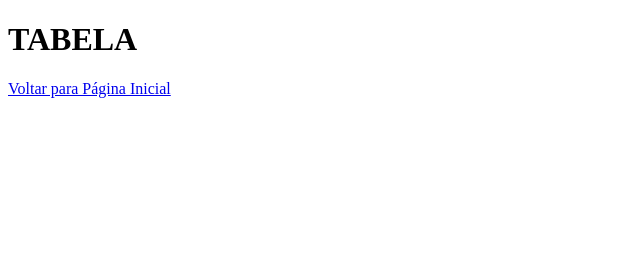
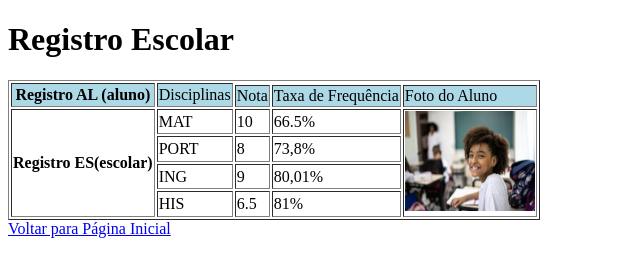
Before and after one commit to MarcilioMB/Teste-1, a plain HTML site: page BackendTeste/tabela.html in a window 1280 px wide. Shown: the whole page, without its empty margins (0-640 px from the left). Drawn offline with Linux system fonts and the light colour scheme.

Commit message:
Pending changes exported from your codespace

```diff
--- a/BackendTeste/tabela.html
+++ b/BackendTeste/tabela.html
@@ -3,10 +3,44 @@
 <head>
     <meta charset="UTF-8">
     <meta name="viewport" content="width=, initial-scale=1.0">
-    <title>TABELA</title>
+    <title>TABELA de RE (Registro  Escolar)</title>
 </head>
 <body>
-    <h1>TABELA</h1>
-    <a href="../index.html">Voltar para Página Inicial</a>
+    <h1>Registro Escolar</h1>
+
+   <table border="1">
+<tr bgcolor="lightblue">
+    <th rowspan="2">Registro AL (aluno)</th>
+    <td rowspan="2">Disciplinas</td>
+</tr>
+<tr>
+    <td bgcolor="lightblue">Nota</td>
+    <td bgcolor="lightblue">Taxa de Frequência</td>
+    <td bgcolor="lightblue">Foto do Aluno</td>
+</tr>
+<tr>
+<th rowspan="4">Registro ES(escolar)</th>
+<td>MAT</td>
+<td>10</td>
+<td>66.5%</td>
+<td rowspan="4"><img src="../Image/Aluno.jpg" alt="Estudante" width="130" height="100"></td>
+</tr>
+<tr>
+<td>PORT</td>
+<td>8</td>
+<td>73,8%</td>
+</tr>
+<tr>
+    <td>ING</td>
+<td>9</td>
+<td>80,01%</td>
+</tr>
+<tr>
+    <td>HIS</td>
+<td>6.5</td>
+<td>81%</td>
+</tr>
+   </table>
+   <a href="../index.html">Voltar para Página Inicial</a>
 </body>
 </html>
```
Also changed, not shown: BackendTeste/pstest/dados.html (+1 -1 lines), index.html (+2 -2 lines), Image/Aluno.jpg (added).
